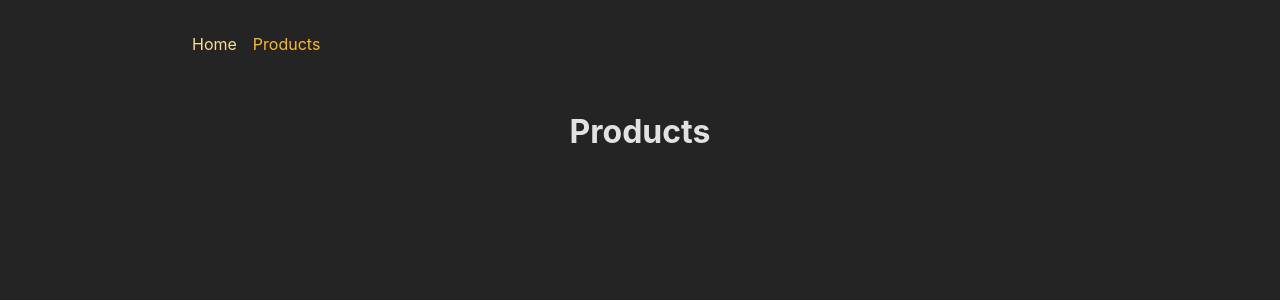
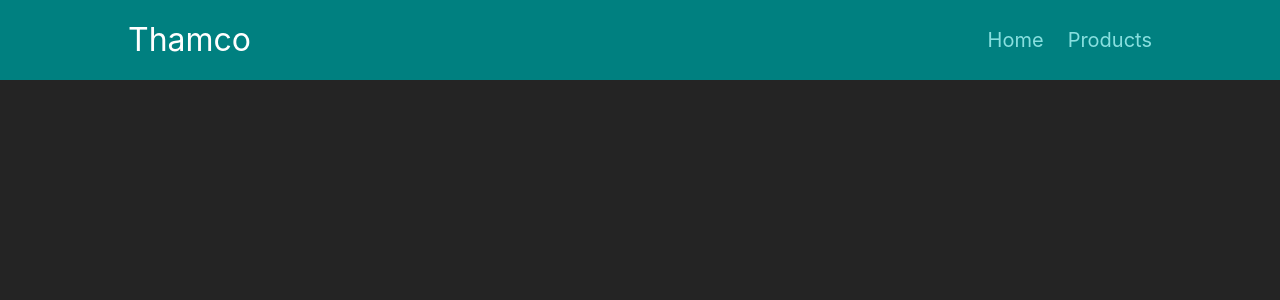
Before and after one commit to Bravo-bit/ThamcoFrontend, a React (Create React App) app: page /products in a window 1280 px wide. Shown: the top 300 px of the page. Built offline with nearby package versions, Linux system fonts and the light colour scheme.

Commit message:
clean up

```diff
--- a/src/App.js
+++ b/src/App.js
@@ -5,10 +5,7 @@ import ProductPage from "./pages/Products";
 import RootLayout from "./pages/Root";
 import ErrorPage from "./pages/Error";
 import ProductDetails from "./pages/ProductDetails";
-import Customer from "./pages/admin/Customer";
-import ProductCatalogue from "./pages/admin/ProductCatalogue";
-import ProductOrders from "./pages/admin/ProductOrders";
-import CustomerOrders from "./pages/admin/CustomerOrders";
+
 
 const router = createBrowserRouter([
   {
@@ -27,25 +24,6 @@ const router = createBrowserRouter([
       }
     ],
 
-  },
-  {
-    path: "/admin",
-    element: <RootLayout />,
-    errorElement: <ErrorPage />,
-    children: [
-      {/** admin page to view orders made by customers */
-        path: "/admin/custOrders", element: <CustomerOrders />
-      },
-      {/** admin page to order products from suppliers */
-        path: "/admin/productorders", element: <ProductOrders />
-      },
-      {/** admin page to view and delete customer accounts */
-        path: "/admin/editCust", element: <Customer />
-      },
-      {/** admin page to update product catalogue */
-        path: "/admin/catalogue", element: <ProductCatalogue />
-      }
-    ]
   }
 ]);
 
--- a/src/components/MainNavigation.js
+++ b/src/components/MainNavigation.js
@@ -1,28 +1,20 @@
-import { NavLink } from "react-router-dom";
-import styles from "./MainNavigation.module.css";
+import { NavLink } from 'react-router-dom';
 
-function MainNavigation() {
+import classes from './MainNavigation.module.css';
+
+const MainNavigation = () => {
   return (
-    <header className={styles.header}>
-      <nav>
-        <ul className={styles.list}>
+    <header className={classes.header}>
+      <div className={classes.logo}>Thamco</div>
+      <nav className={classes.nav}>
+        <ul>
           <li>
-            <NavLink
-              to="/"
-              className={({ isActive }) =>
-                isActive ? styles.active : undefined
-              }
-            >
+            <NavLink to='/' activeClassName={classes.active}>
               Home
             </NavLink>
           </li>
           <li>
-            <NavLink
-              to="/products"
-              className={({ isActive }) =>
-                isActive ? styles.active : undefined
-              }
-            >
+            <NavLink to='/products' activeClassName={classes.active}>
               Products
             </NavLink>
           </li>
@@ -30,6 +22,6 @@ function MainNavigation() {
       </nav>
     </header>
   );
-}
+};
 
 export default MainNavigation;
--- a/src/components/MainNavigation.module.css
+++ b/src/components/MainNavigation.module.css
@@ -1,22 +1,37 @@
 .header {
-  max-width: 60rem;
-  margin: auto;
-  padding: 2rem;
+  width: 100%;
+  height: 5rem;
   display: flex;
+  padding: 0 10%;
   justify-content: space-between;
+  align-items: center;
+  background-color: #008080;
 }
 
-.list {
-  display: flex;
-  gap: 1rem;
+.logo {
+  font-size: 2rem;
+  color: white;
 }
 
-.list a {
-  text-decoration: none;
-  color: var(--color-primary-400);
+.nav ul {
+  list-style: none;
+  display: flex;
+  margin: 0;
+  padding: 0;
 }
 
-.list a:hover,
-.list a.active {
-  color: var(--color-primary-800);
+.nav li {
+  margin-left: 1.5rem;
+  font-size: 1.25rem;
 }
+
+.nav a {
+  text-decoration: none;
+  color: #88dfdf;
+}
+
+.nav a:hover,
+.nav a:active,
+.nav a.active {
+  color: #e6fcfc;
+}
--- a/src/pages/Products.js
+++ b/src/pages/Products.js
@@ -1,5 +1,5 @@
 function ProductPage() {
-  return <h1>Products</h1>;
+  return <div></div>
 }
 
 export default ProductPage;
--- a/src/pages/admin/Customer.js
+++ /dev/null
@@ -1,5 +0,0 @@
-function Customer() {
-
-}
-
-export default Customer
--- a/src/pages/admin/CustomerOrders.js
+++ /dev/null
@@ -1,3 +0,0 @@
-function CustomerOrders() { }
-
-export default CustomerOrders
--- a/src/pages/admin/ProductCatalogue.js
+++ /dev/null
@@ -1,5 +0,0 @@
-function ProductCatalogue() {
-
-}
-
-export default ProductCatalogue
--- a/src/pages/admin/ProductOrders.js
+++ /dev/null
@@ -1,3 +0,0 @@
-function ProductOrders() { }
-
-export default ProductOrders
```
Also changed, not shown: src/pages/Product.module.css (added, +34 -0 lines).
